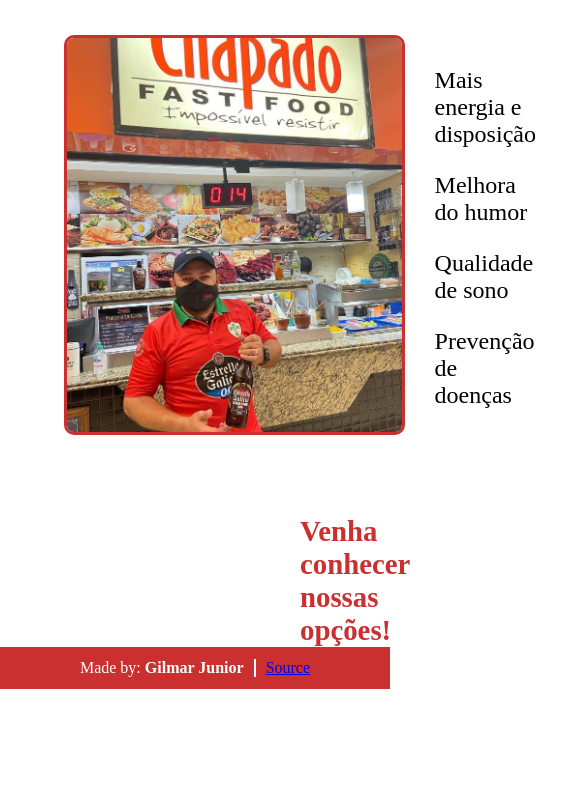
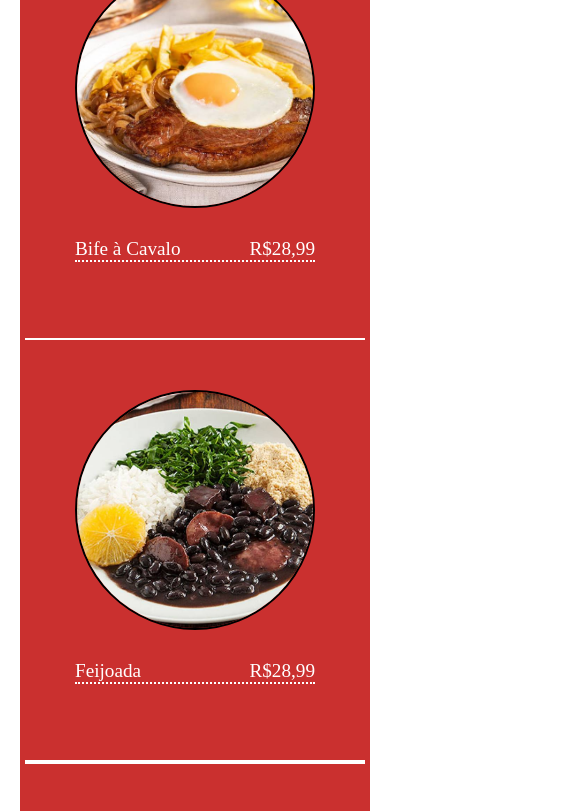
Before and after one commit to gilmarmourajr/restaurant-page, a website built with webpack: page src/template.html in a window 390 px wide. Shown: the part 273-1084 px from the top of the page, 585 px wide, since content can reach past the window. Before the commit the page ends 962 px from the top, so only its background shows below. Built offline with nearby package versions, Linux system fonts and the light colour scheme.

Commit message:
Add media queries to menu page

```diff
--- a/src/js/index.js
+++ b/src/js/index.js
@@ -2,4 +2,4 @@
 import homeLoad from "./home.js";
 import menuLoad from "./menu.js";
 
-homeLoad();
+menuLoad();
--- a/src/js/menu.js
+++ b/src/js/menu.js
@@ -20,7 +20,7 @@
         itemDiv.classList.add("item");
 
         let img = document.createElement("img");
-        img.src(imgs[i]);
+        img.src = imgs[i];
 
         let nameDiv = document.createElement("div");
         let name = document.createElement("p");
--- a/src/style.css
+++ b/src/style.css
@@ -27,13 +27,14 @@
     justify-content: center;
     flex-direction: column;
     gap: 10px;
-    padding: 0 var(--padding-main);
+    padding: 0 var(--padding-main) 20px;
 
-    height: 13vh;
+    min-height: 13vh;
 }
 
 header h1 {
     font-size: 3em;
+    text-align: center;
 }
 
 nav {
@@ -61,6 +62,7 @@
 
 #content {
     justify-self: center;
+    padding: 0 var(--padding-main);
 }
 
 .home, .contato {
@@ -108,11 +110,12 @@
 }
 
 .cardapio {
+    width: 100%;
     display: grid;
     grid-template-columns: 1fr 1fr;
     grid-auto-rows: 50vh;
     background-color: var(--background-color-main);
-    margin: 30px var(--padding-main);
+    margin: 30px 0;
     border-radius: 10px;
     padding: 50px;
 }
@@ -131,14 +134,14 @@
     display: flex;
     align-items: center;
     justify-content: space-between;
-    gap: 60px;
     padding: 50px;
     color: var(--text-color-main);
-    font-size: 1.5em;
+    font-size: 1.2em;
+    gap: 30px;
 }
 
 .item img {
-    height: 80%;
+    height: 200px;
     width: auto;
     border-radius: 50%;
     border: 2px solid var(--text-color-dark);
@@ -146,7 +149,8 @@
 
 .item div {
     display: flex;
-    width: 100%;
+    width: 50%;
+    gap: 10px;
     justify-content: space-between;
     border-bottom: 2px dotted var(--text-color-main);
 }
@@ -185,3 +189,71 @@
     margin-right: 10px;
     padding-right: 10px;
 }
+
+@media (max-width: 1600px) {
+    :root {
+        --padding-main: 100px;
+    }
+}
+
+@media (max-width: 1270px) {
+    .cardapio {
+        grid-template-columns: 1fr;
+    }
+
+    .cardapio .item:nth-child(2n+1) {
+        border-right: none;
+    }
+
+    .cardapio .item {
+        border-bottom: 2px solid var(--text-color-main);
+    }
+
+    .cardapio .item:last-child {
+        border-bottom: none;
+    }
+
+    .item img {
+        height: 80%;
+    }
+}
+
+@media (max-width: 950px) {
+    :root {
+        --padding-main: 20px;
+    }
+
+    .item {
+        flex-direction: column;
+        padding-bottom: 80px;
+    }
+
+    .item img {
+        height: 100%;
+    }
+
+    .item div {
+        width: 100%;
+    }
+}
+
+@media (max-width: 600px) {
+    .cardapio {
+        padding: 20px;
+    }
+
+    .item img {
+        height: auto;
+        width: 90%;
+    }
+}
+
+@media (max-width: 400px) {
+    .cardapio {
+        padding: 5px;
+    }
+
+    .item img {
+        width: 100%;
+    }
+}
```
